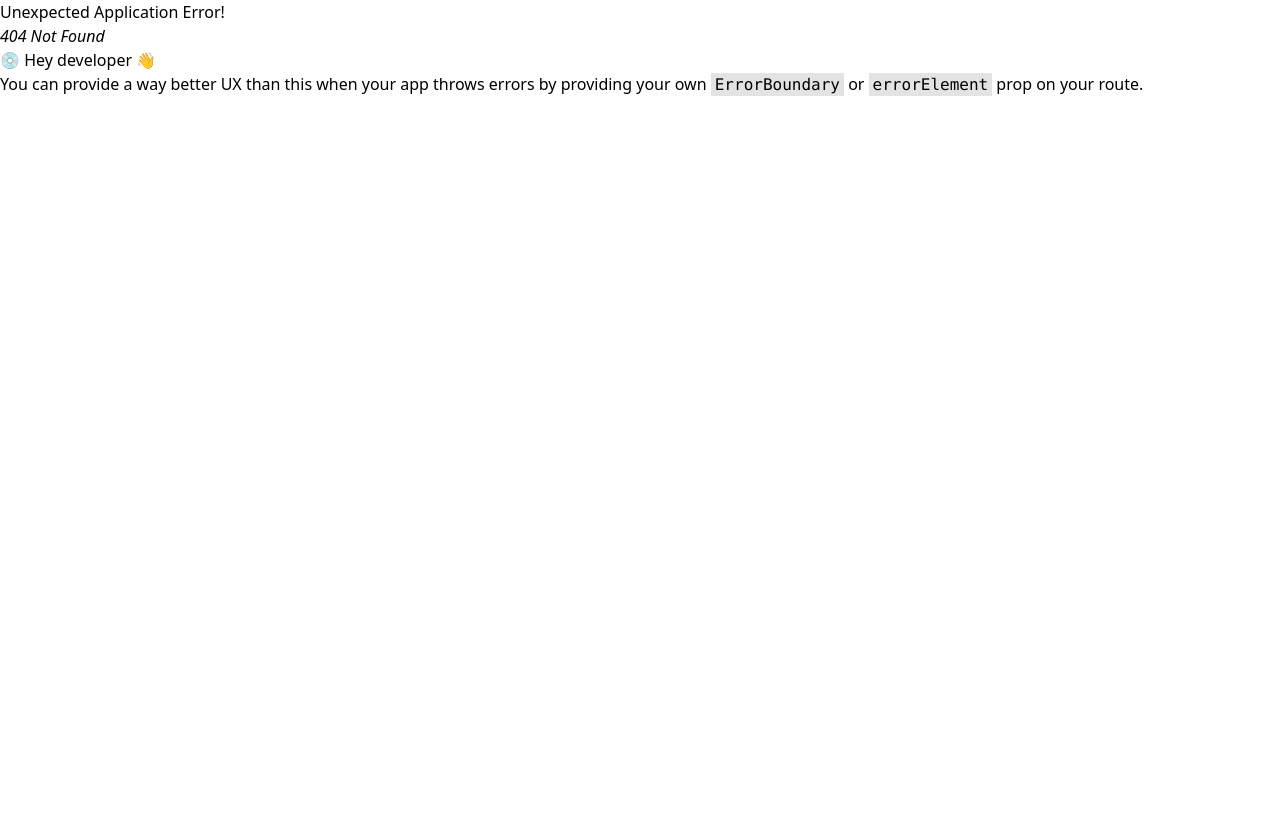
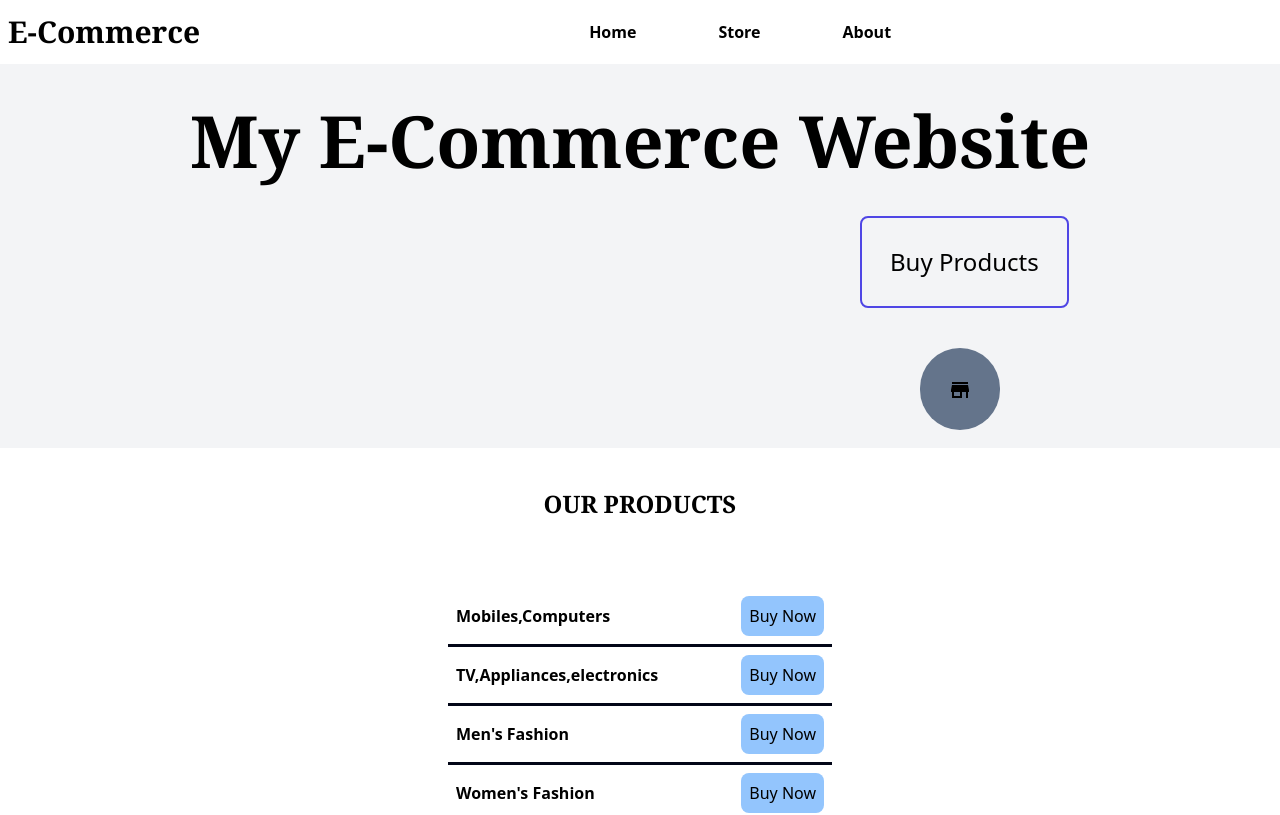
Before and after one commit to VinothKumar6595/e-commerce, a React (Vite) app: page /Home in a window 1280 px wide. Before the commit this address had no page. Shown: the top 815 px of the page. Built offline with nearby package versions, Linux system fonts and the light colour scheme.

Commit message:
Home Page

```diff
--- a/src/App.jsx
+++ b/src/App.jsx
@@ -3,6 +3,7 @@
 import ProductsList from "./components/ProductsList";
 import { RouterProvider, createBrowserRouter } from "react-router-dom";
 import About from "./components/about";
+import Home from "./components/Home";
 const router = createBrowserRouter([
   {
     path: "/",
@@ -21,6 +22,7 @@
       </div>
     ),
   },
+  { path: "/Home", element: <Home /> },
 ]);
 function App() {
   return <RouterProvider router={router} />;
--- a/src/components/About.jsx
+++ b/src/components/About.jsx
@@ -11,7 +11,7 @@
         <h1 className="text-3xl font-bold">E-Commerce</h1>
         <ul className="flex w-96 justify-around m-auto h-16 items-center font-bold">
           <li className="hover:cursor-pointer">
-            <Link to="/">Home</Link>
+            <Link to="/Home">Home</Link>
           </li>
           <li className="hover:cursor-pointer">
             <Link to="/">Store</Link>
@@ -22,9 +22,15 @@
         </ul>
       </div>
       <h1 className="text-center text-3xl font-bold font-serif mt-10">ABOUT</h1>
-      <div className="mt-10 w-1/2  bg-gray-200 m-auto ">
-        <img src={image} alt="ecommerce" className=" rounded-lg w-48 " />
-        <p className="overflow">
+      <div className="mt-10 w-1/2  m-auto ">
+        <div className="flex justify-center">
+          <img
+            src={image}
+            alt="ecommerce"
+            className=" rounded-lg  w-48  mb-10"
+          />
+        </div>
+        <p>
           "Ecommerce" or "electronic commerce" is the trading of goods and
           services on the internet. It is your bustling city center or
           brick-and-mortar shop translated into zeroes and ones on the internet
--- a/src/components/Header.jsx
+++ b/src/components/Header.jsx
@@ -15,7 +15,7 @@
         <h1 className="text-3xl font-bold">E-Commerce</h1>
         <ul className="flex w-96 justify-around m-auto h-16 items-center font-bold">
           <li className="hover:cursor-pointer">
-            <Link to="/">Home</Link>
+            <Link to="/Home">Home</Link>
           </li>
           <li className="hover:cursor-pointer">
             <Link to="/">Store</Link>
--- /dev/null
+++ b/src/components/Home.jsx
@@ -0,0 +1,64 @@
+import React from "react";
+import { Link } from "react-router-dom";
+import StoreIcon from "@mui/icons-material/Store";
+
+const products = [
+  { title: "Mobiles,Computers" },
+  { title: "TV,Appliances,electronics" },
+  { title: "Men's Fashion" },
+  { title: "Women's Fashion" },
+  { title: "Beauty,Health,Groceries" },
+  { title: "Sports,Fitness,bags,Luggages" },
+];
+
+const productsList = products.map((item) => {
+  return (
+    <li className="flex justify-between w-96 m-auto p-2 font-bold items-center border-b-[3px] border-slate-950 ">
+      {item.title}
+      <button className=" bg-blue-300 p-2 rounded-lg font-normal">
+        Buy Now
+      </button>
+    </li>
+  );
+});
+
+const Home = () => {
+  return (
+    <div>
+      <div className="w-full shadow-md flex items-center pl-2">
+        <h1 className="text-3xl font-bold font-serif">E-Commerce</h1>
+        <ul className="flex w-96 justify-around m-auto h-16 items-center font-bold">
+          <li className="hover:cursor-pointer">
+            <Link to="/Home">Home</Link>
+          </li>
+          <li className="hover:cursor-pointer">
+            <Link to="/">Store</Link>
+          </li>
+          <li className="hover:cursor-pointer">
+            <Link to="/about">About</Link>
+          </li>
+        </ul>
+      </div>
+      <div className="w-full bg-gray-100 h-96">
+        <h1 className=" font-serif font-extrabold text-7xl flex justify-center pt-10">
+          My E-Commerce Website
+        </h1>
+        <button className="flex ml-[860px] mt-10 p-7 rounded-lg text-2xl border-solid border-2 border-indigo-600 ">
+          Buy Products
+        </button>
+        <button className=" bg-slate-500 ml-[920px] mt-10 p-7 rounded-full ">
+          <StoreIcon />
+        </button>
+      </div>
+      <h1 className="text-2xl flex  justify-center mt-10 font-serif font-extrabold">
+        OUR PRODUCTS
+      </h1>
+      <ul className="flex flex-col mt-10 p-7 ">{productsList}</ul>
+      <footer className="bg-gray-200 h-20 flex items-center text-2xl font-serif font-bold">
+        The E-Commerce Website
+      </footer>
+    </div>
+  );
+};
+
+export default Home;
```
